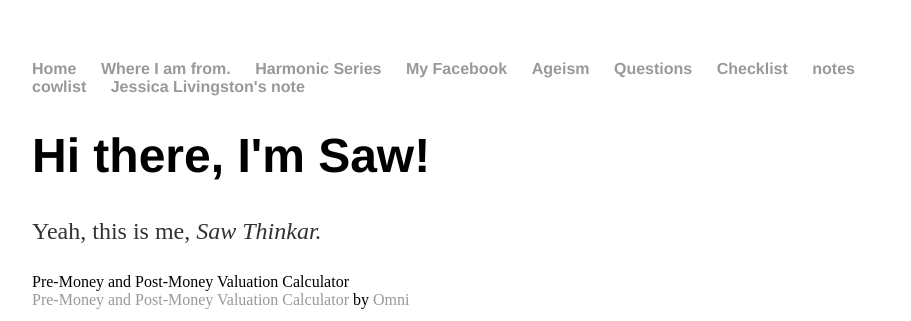
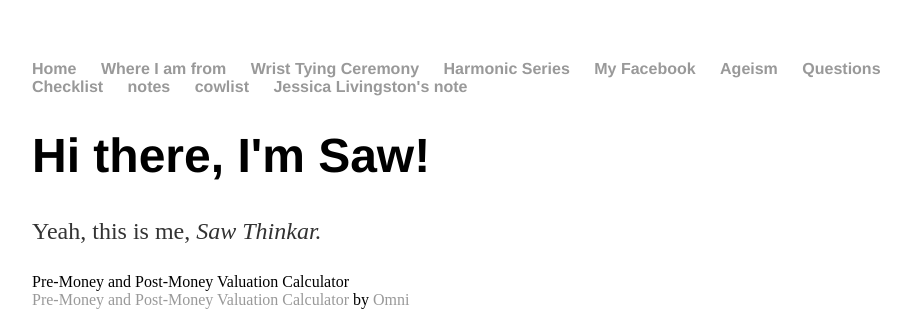
Before and after one commit to sawthinkar/sawthinkar.github.io, a Jekyll site: the page index.html, which Jekyll copies as it is, in a window 1280 px wide, cut to the strip 0-321 px from the top of the page. Shown: the whole strip, without its empty margins (160-1071 px from the left). Built offline with Jekyll 4.4.1, drawn with Linux system fonts in a browser that asks for light colours; comment, search, counter and statistics services are not loaded.

Commit message:
added wrist tying ceremony

```diff
--- a/index.html
+++ b/index.html
@@ -9,7 +9,8 @@
 		<nav>
 		<ul>
         		<li><a href="/">Home</a></li>
-	        	<li><a href="/whereIamfrom/index.html">Where I am from.</a></li>
+	        	<li><a href="/whereIamfrom/index.html">Where I am from</a></li>
+			<li><a href="/pages/wristtyingceremony.html">Wrist Tying Ceremony</a></li>
         		<li><a href="/pages/HarmonicSeries.html">Harmonic Series</a></li>
         		<li><a href="https://www.facebook.com/sawthinkar.nayhtoo">My Facebook</a></li>
         		<li><a href="http://prezi.com/-k28js01bpcp/?utm_campaign=share&utm_medium=copy">Ageism</a></li>
```
